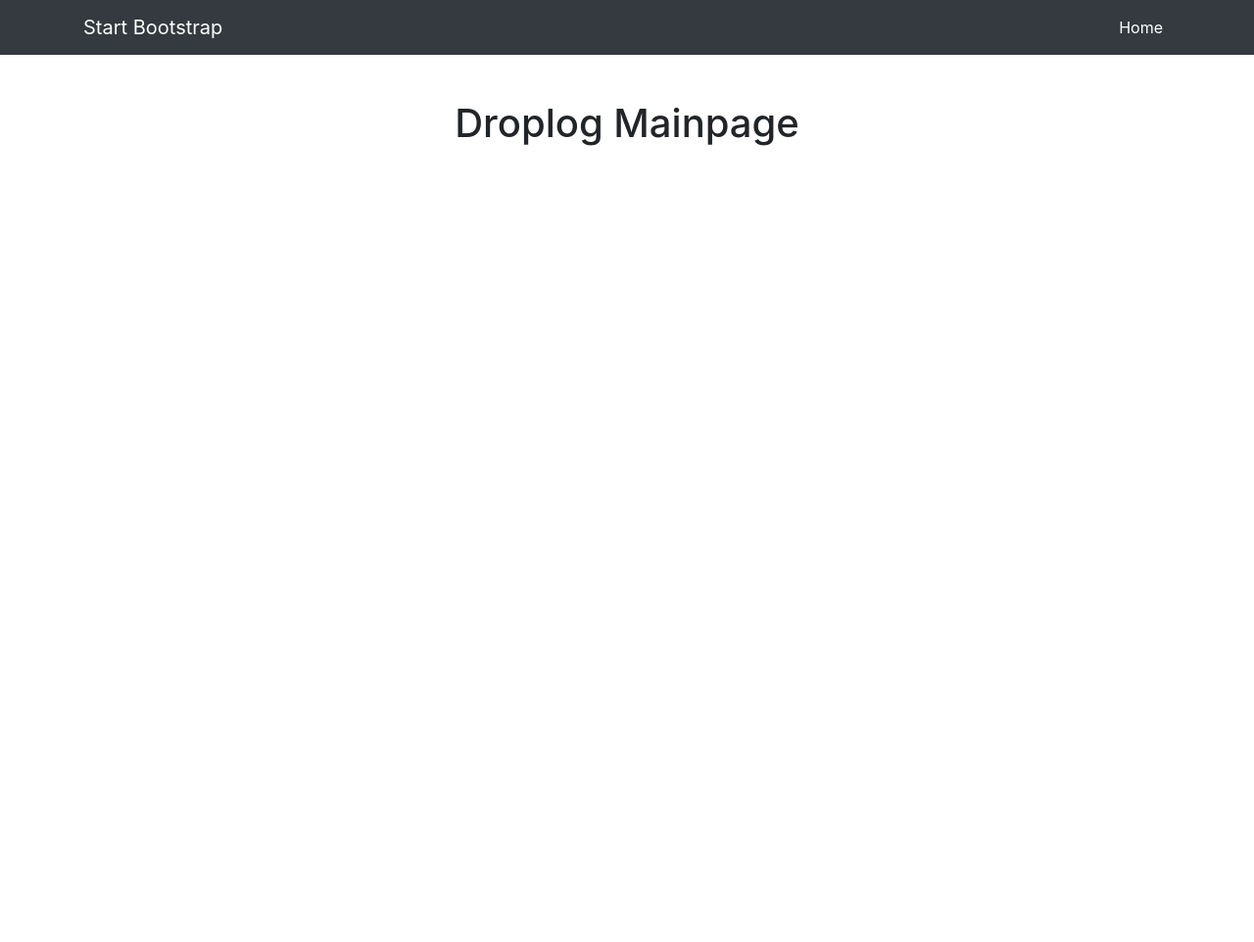
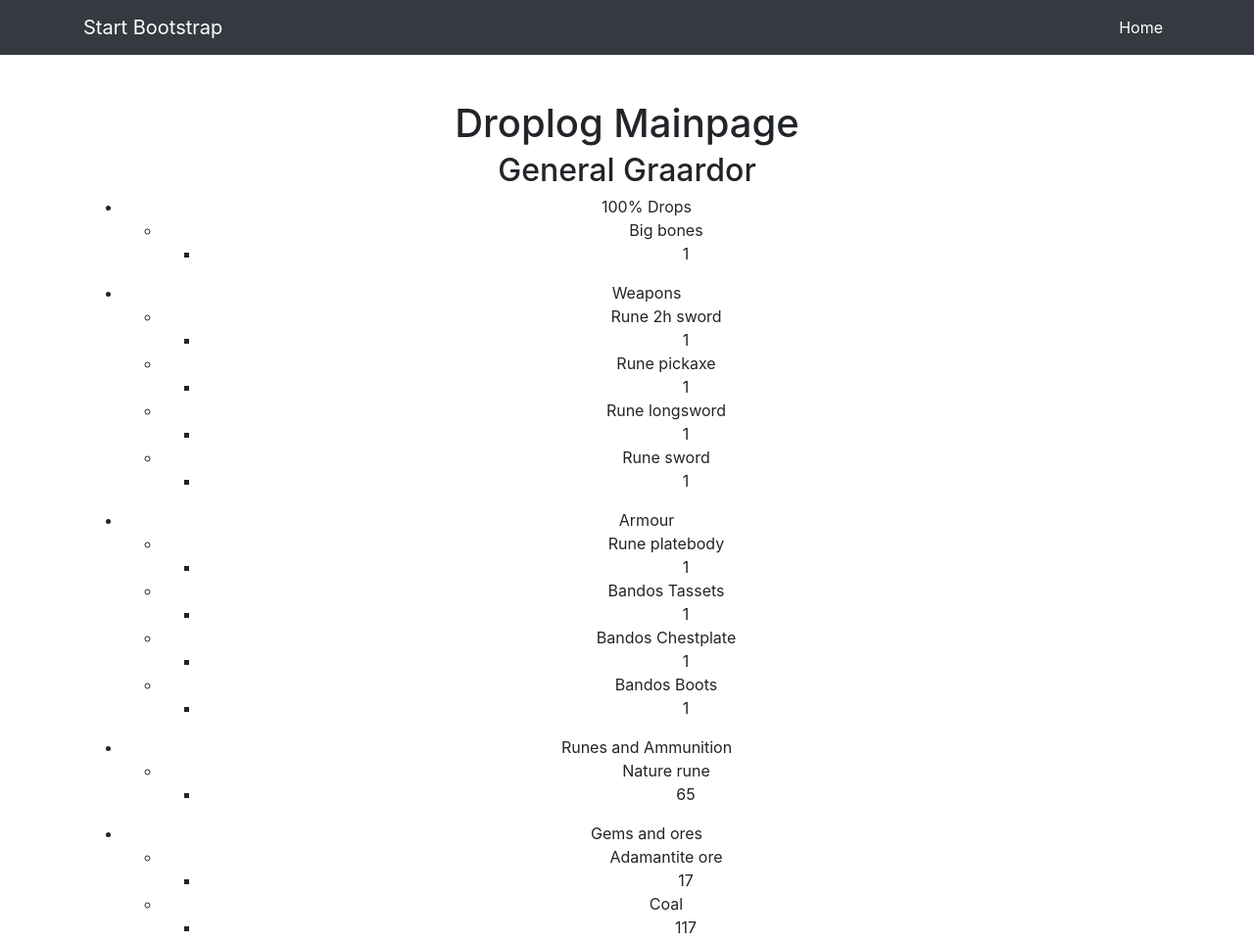
Before and after one commit to IrhaRs/OSRSDroplog, a website: page index.html in a window 1280 px wide. Shown: the top 962 px of the page at 98% size. Before the commit the page ends 800 px from the top, so only its background shows below. Drawn offline with Linux system fonts and the light colour scheme; no server answers.

Commit message:
changed link to the drops json to the file on github

```diff
--- a/index.html
+++ b/index.html
@@ -82,7 +82,7 @@ var myObj,i, j, x = "";
     }
 
 
-	myObj = JSON.parse(getJSON("https://api.myjson.com/bins/1c3ti3"));
+	myObj = JSON.parse(getJSON("https://irhars.github.io/OSRSDroplog/Json/Drops.json"));
 for (i in myObj.bosses) {
     x += "<h2>" + myObj.bosses[i].name + "</h2>";
     for (j in myObj.bosses[i].drops) {
```
